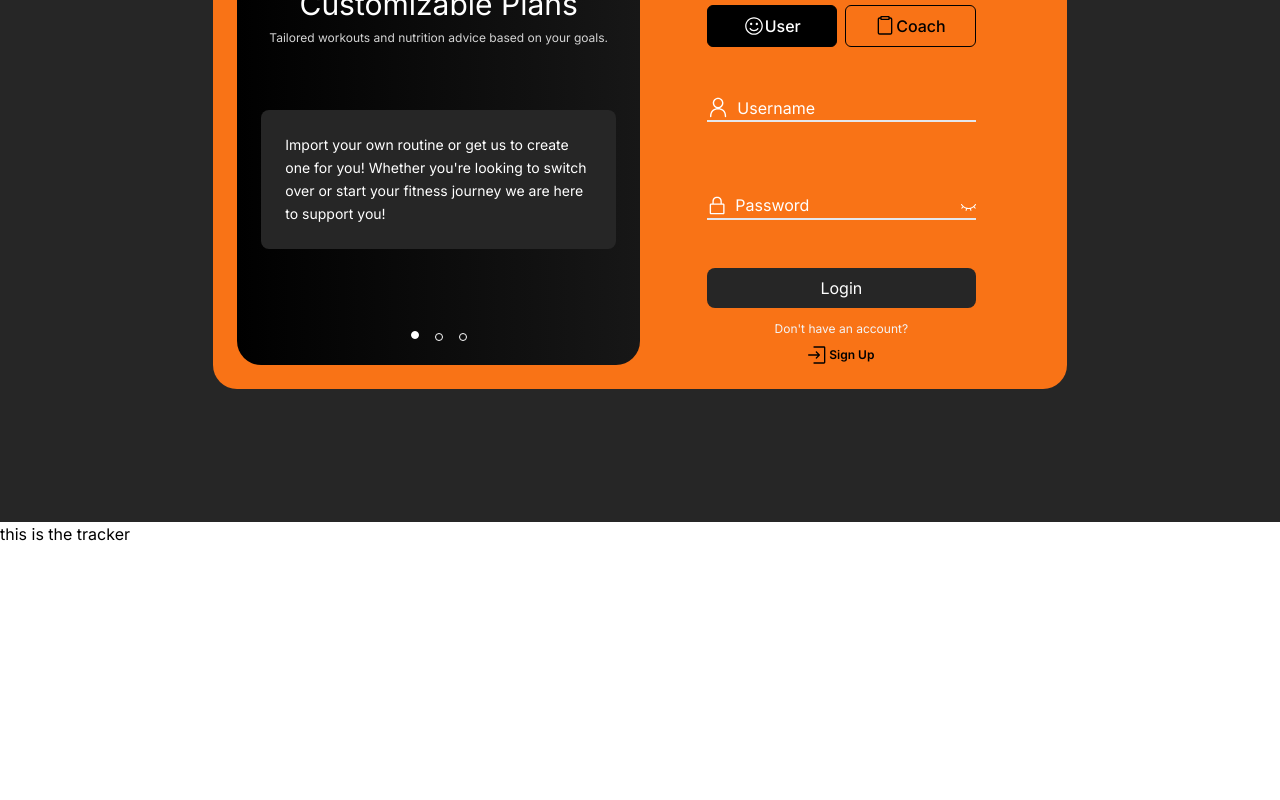
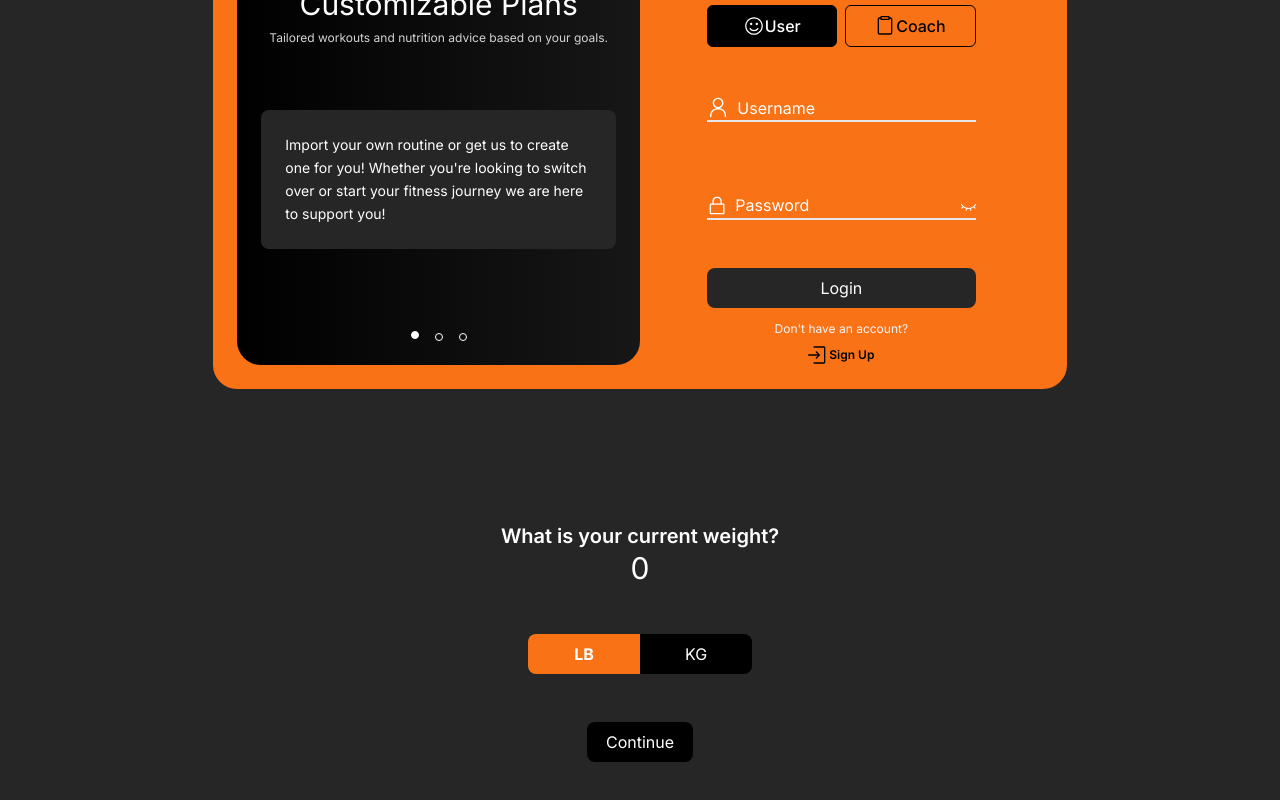
Before and after one commit to codehoover/peak_fitness, a Next.js app: page / in a window 1280 px wide. Shown: the part 1078-1878 px from the top of the page. Before the commit the page ends 1624 px from the top, so only its background shows below. Built offline with nearby package versions, Linux system fonts and the light colour scheme.

Commit message:
added weight input ui

```diff
--- a/app/components/Tracker.jsx
+++ b/app/components/Tracker.jsx
@@ -1,10 +1,46 @@
+'use client';
 import { Line } from "react-chartjs-2";
 import { Chart as ChartJS } from "chart.js";
+import { useState } from "react";
+
 
 export default function Tracker(){
+    const [currentWeight, setCurrentWeight] = useState(0);
+    const [isActive, setIsActive] = useState(false)
+    let conversion = 0;
+
+    const handlePounds = () =>{
+        Number(setCurrentWeight(currentWeight * 2.205)).toFixed(2)
+        setIsActive(!isActive)
+    }
+    const handleKilo = () => {
+        Number(setCurrentWeight(currentWeight / 2.205)).toFixed(2)
+        setIsActive(!isActive)
+    }
+
     return(
-        <div>
-            this is the tracker
+        <div className="flex flex-col gap-10 items-center bg-neutral-800 pb-10 ">
+
+            <section className="text-center text-white">
+                <h1 className="font-semibold text-xl"> What is your current weight? </h1>
+                <input
+                className="flex flex-row bg-transparent text-center text-3xl"
+                value={currentWeight}
+                onChange={e => setCurrentWeight(e.target.value)}
+                />
+            </section>
+
+
+            <section className="flex flex-row justify-center w-full p-2">
+                <button className={`flex items-center justify-center bg-black text-white p-2 rounded-l-lg w-28 ${isActive ? "":"bg-orange-500 font-bold duration-300" }`}
+                onClick={()=>handlePounds()}
+                disabled={!isActive}> LB </button>
+                <button className={`flex items-center justify-center bg-black text-white p-2 rounded-r-lg w-28 ${isActive ? "bg-orange-500 font-bold duration-300":"" }`}
+                onClick={()=>handleKilo()}
+                disabled={isActive}> KG </button>
+            </section>
+
+            <button className="p-2 w-1/12 rounded-lg bg-black text-white hover:bg-neutral-900 hover:font-semibold duration-300"> Continue </button>
         </div>
     )
 
```
